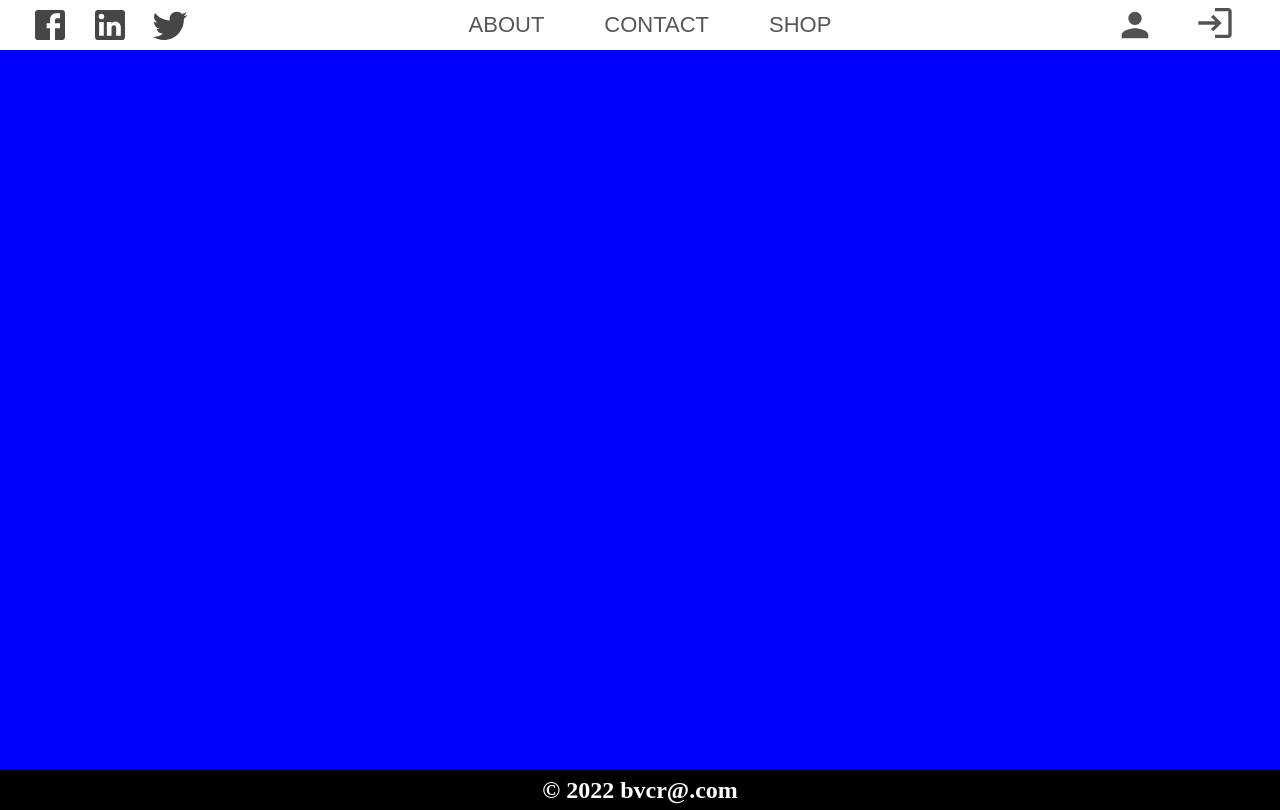
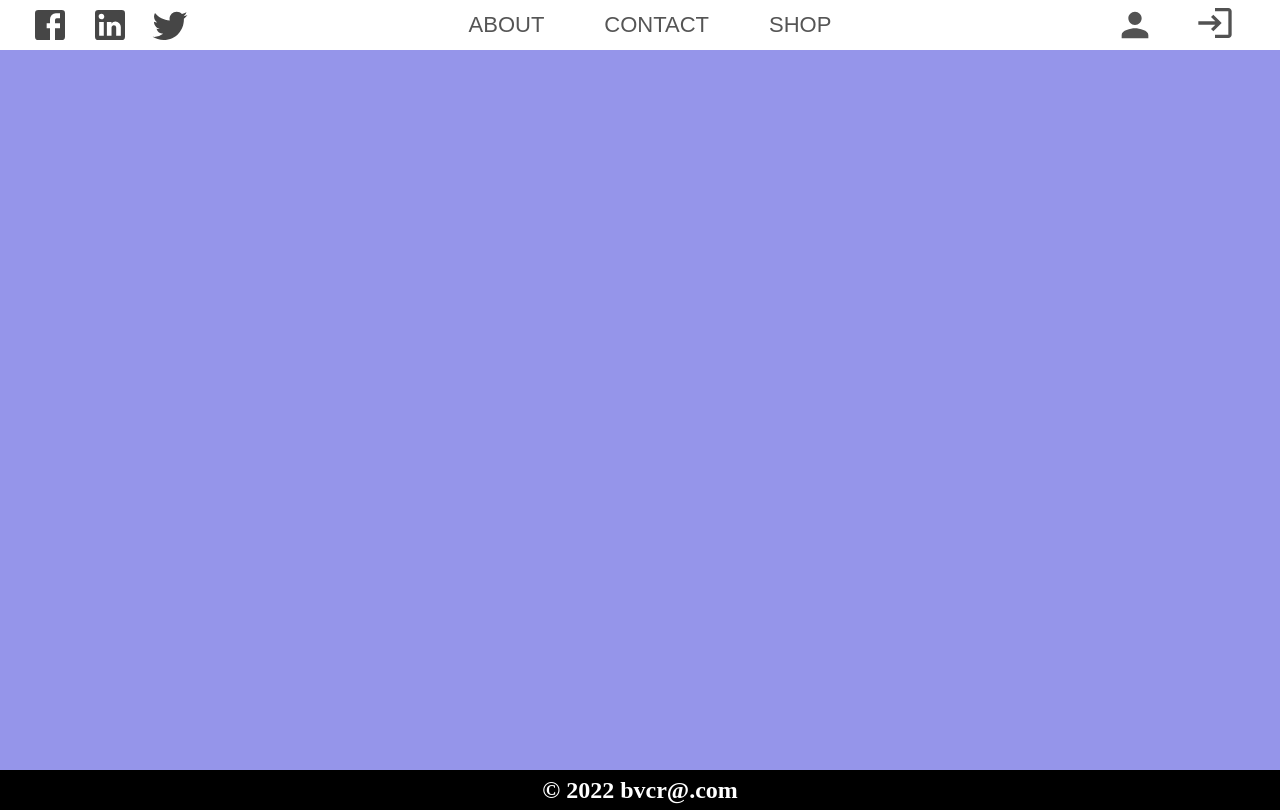
Before and after one commit to bvcr93/Dog-Web-React-JS-, a React (Create React App) app: page /details in a window 1280 px wide. Built offline with nearby package versions, Linux system fonts and the light colour scheme; no server answers.

Commit message:
working on details and login

```diff
--- a/src/App.js
+++ b/src/App.js
@@ -11,10 +11,13 @@ import ProtectedRoute from "./components/ProtectedRoute";
 import { UserContext, UserProvider } from "./components/UserContext";
 
 const App = () => {
+
+  const [showNav, setShowNav] = useState(true)
+
   return (
     <UserProvider>
       <BrowserRouter>
-        <div className="App">
+
           <Nav />
           <Routes>
             <Route path="/about" element={<About />} />
@@ -26,7 +29,7 @@ const App = () => {
 
           </Routes>
           <Footer />
-        </div>
+
       </BrowserRouter>
     </UserProvider>
   );
--- a/src/pages/Details.js
+++ b/src/pages/Details.js
@@ -1,7 +1,7 @@
 import React, { useEffect, useState } from 'react'
 import "../styles/Details.css"
 
-const Details = () => {
+const Details = ({}) => {
 
   const [details, setDetails] = useState([])
 
--- a/src/pages/Dog.js
+++ b/src/pages/Dog.js
@@ -3,7 +3,7 @@ import {Link} from "react-router-dom"
 import "../styles/Dog.css";
 
 
-const Dog = ({ img, breed, origin }) => {
+const Dog = ({ img, breed, origin  }) => {
   return (
     <div className="dog-container">
 
@@ -11,7 +11,8 @@ const Dog = ({ img, breed, origin }) => {
         <img className="dog-img" src={img} />
         <h3> {breed}</h3>
         <p> {origin}</p>
-        <Link to = "/details">
+
+        <Link to = "/details" >
         <button className="adopt-btn">READ MORE</button>
         </Link>
       </div>
--- a/src/pages/Shop.js
+++ b/src/pages/Shop.js
@@ -48,6 +48,7 @@ const Shop = () => {
 
       .catch((err) => console.error(err));
   }, []);
+
   return (
     <div className="shop-header">
       {dogs
--- a/src/styles/Details.css
+++ b/src/styles/Details.css
@@ -1,4 +1,4 @@
 .details {
     height: 90vh;
-    background-color: blue;
+    background-color: rgb(149, 149, 234);
 }
```
